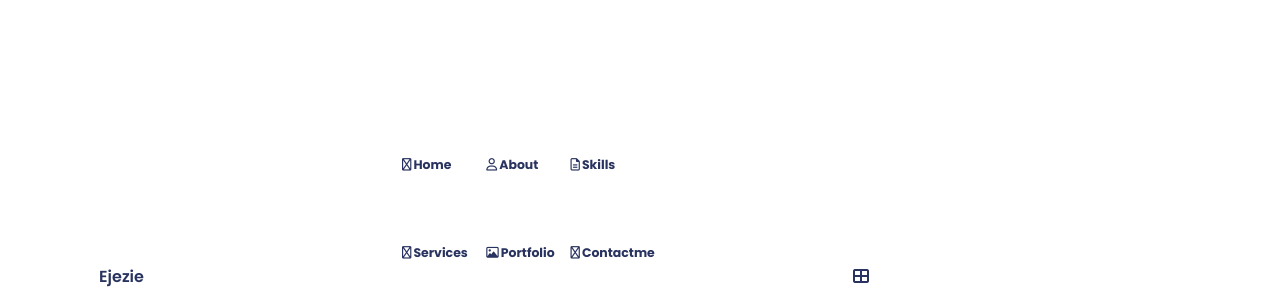
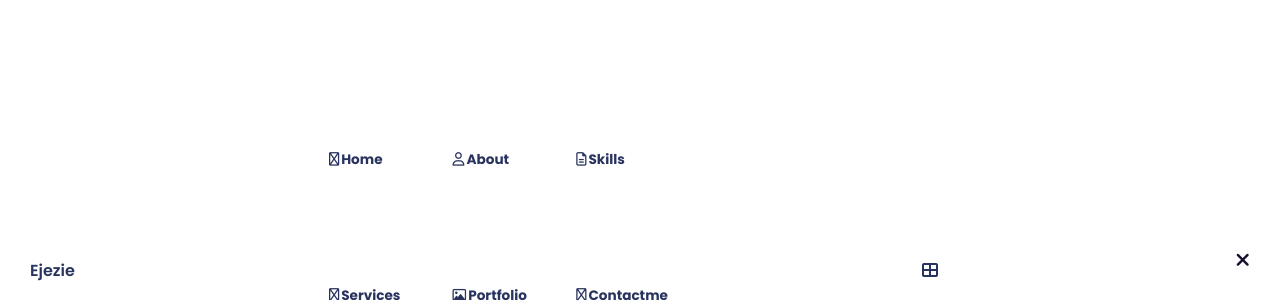
Before and after one commit to ejezie/Portfolio, a React (Create React App) app in the folder my-portfolio/: page / in a window 1280 px wide. Shown: the part 500-800 px from the top of the page. Built offline with nearby package versions, Linux system fonts and the light colour scheme.

Commit message:
bottom menu toggle effect

```diff
--- a/my-portfolio/src/App.scss
+++ b/my-portfolio/src/App.scss
@@ -17,6 +17,7 @@ body {
   font-family: 'Poppins', sans-serif;
   font-size: 1.4em;
   color: #180f2e;
+  scroll-behavior: smooth;
 }
 span{
   // color: #29335f;
--- a/my-portfolio/src/pages/NavBottom.jsx
+++ b/my-portfolio/src/pages/NavBottom.jsx
@@ -1,50 +1,73 @@
-import React from "react";
+import React, { useState } from "react";
 import { NavLink } from "react-router-dom";
 
 function NavBottom() {
+  const [navToggle, setNavToggle] = useState(false);
+
+  let navMenuClass = ["nav__menu"];
+  if (navToggle) {
+    navMenuClass.push("shownavmenu");
+  }
+  const toggleNavMenu = () => {
+    setNavToggle(!navToggle);
+  };
   return (
     <div className="navbottom">
       <nav className="bottom__navwrap">
         <NavLink to="/" className="nav__name">
           Ejezie
         </NavLink>
-        <div className="nav__menu">
+        <div className={navMenuClass.join(" ")}>
           <ul className="nav__gridlist">
             <li className="nav__item">
-              <NavLink className="nav__link" to="/">
-                <i class="far fa-home"></i><p>Home</p>
+              <NavLink
+                className="nav__link"
+                onClick={toggleNavMenu}
+                onClick={toggleNavMenu}
+                to="/">
+                <i class="far fa-home"></i>
+                <p>Home</p>
               </NavLink>
             </li>
             <li className="nav__item">
-              <NavLink className="nav__link" to="/">
-                <i class="far fa-user"></i><p>About</p>
+              <NavLink
+                className="nav__link"
+                onClick={toggleNavMenu}
+                onClick={toggleNavMenu}
+                to="/about">
+                <i class="far fa-user"></i>
+                <p>About</p>
               </NavLink>
             </li>
             <li className="nav__item">
-              <NavLink className="nav__link" to="/">
-                <i class="far fa-file-alt"></i><p>Skills</p>
+              <NavLink className="nav__link" onClick={toggleNavMenu} to="/">
+                <i class="far fa-file-alt"></i>
+                <p>Skills</p>
               </NavLink>
             </li>
             <li className="nav__item">
-              <NavLink className="nav__link" to="/">
-                <i class="far fa-briefcase"></i><p>Services</p>
+              <NavLink className="nav__link" onClick={toggleNavMenu} to="/">
+                <i class="far fa-briefcase"></i>
+                <p>Services</p>
               </NavLink>
             </li>
             <li className="nav__item">
-              <NavLink className="nav__link" to="/">
-                <i class="far fa-image"></i><p>Portfolio</p>
+              <NavLink className="nav__link" onClick={toggleNavMenu} to="/">
+                <i class="far fa-image"></i>
+                <p>Portfolio</p>
               </NavLink>
             </li>
             <li className="nav__item">
-              <NavLink className="nav__link" to="/">
-                <i class="far fa-envelope-open-text"></i><p>Contactme</p>
+              <NavLink className="nav__link" onClick={toggleNavMenu} to="/">
+                <i class="far fa-envelope-open-text"></i>
+                <p>Contactme</p>
               </NavLink>
             </li>
-            <i class="fas fa-times nav__close"></i>
           </ul>
+          <i class="fas fa-times nav__close" onClick={toggleNavMenu}></i>
         </div>
         <div className="nav__buttons">
-          <div className="nav__toggle">
+          <div className="nav__toggle" onClick={toggleNavMenu}>
             <i class="fas fa-th-large"></i>
           </div>
         </div>
--- a/my-portfolio/src/styles/_navbottom.scss
+++ b/my-portfolio/src/styles/_navbottom.scss
@@ -10,8 +10,9 @@
     max-width: 968px;
     height: 3rem;
     display: flex;
-    justify-content: space-around;
+    justify-content: space-between;
     align-items: center;
+    padding: 30px;
     .nav__name,
     .nav__toggle {
       font-weight: 600;
@@ -22,23 +23,57 @@
     .nav__name:hover {
       color: #262b41;
     }
+    .nav__toggle {
+      transition: transform 0.3s linear;
+    }
+    .nav__toggle:hover {
+      color: #262b41;
+      transform: scale(1.1);
+    }
+    @media screen and (max-width: 767px) {
       .nav__menu {
+        position: fixed;
+        bottom: -100%;
+        left: 0;
+        width: 100%;
+        padding: 2rem 1.5rem 4rem;
+        box-shadow: 0 -3px 4px rgb(0, 0, 0, 0.15);
+        border-radius: 1.2rem 1.2rem 0 0;
+        transition: 0.5s ease-in-out;
+      }
+      .nav__gridlist {
+        box-shadow: 1px 3px 7px rgb(0, 0, 0, 0.15);
+        padding: 6px;
+      }
+    }
+    .shownavmenu {
+      bottom: 0;
+    }
+    .nav__menu {
+      display: flex;
+      justify-content: center;
       height: 240px;
-        font-size: 0.78rem;
+      font-size: 0.85rem;
       font-weight: 700;
-        z-index: 10;
+      z-index: 2;
+      background-color: white;
       .nav__gridlist {
         list-style: none;
         display: grid;
         grid-template-columns: repeat(3, 1fr);
-        margin-left: 60px;
-        .nav__close{
-            font-size: 1.2rem;
+        gap: 2rem;
+        border-radius: 6px;
       }
     }
+    .nav__close {
+      font-size: 1.2rem;
+      position: absolute;
+      bottom: 0;
+      right: 0;
+      padding: 30px;
     }
     .nav__item {
-        margin-bottom: 70px;
+      // margin-bottom: 0px;
     }
 
     .nav__link {
@@ -51,21 +86,4 @@
       }
     }
   }
-  @media screen and (max-width: 767px) {
-    .nav__menu {
-      position: fixed;
-      bottom: 0;
-      left: 0;
-      width: 100%;
-      padding: 2rem 1.5rem 4rem;
-      box-shadow: 0 -3px 4px rgb(0, 0, 0, 0.15);
-      border-radius: 2rem;
-      transition: 0.5s ease-in-out;
 }
-  }
-  @media screen and (max-width: 500px) {
-    .nav__gridlist {
-     margin-left: 0px;
-    }
-  }
-}
```
Lines whose indentation alone changed are shown as unchanged.
